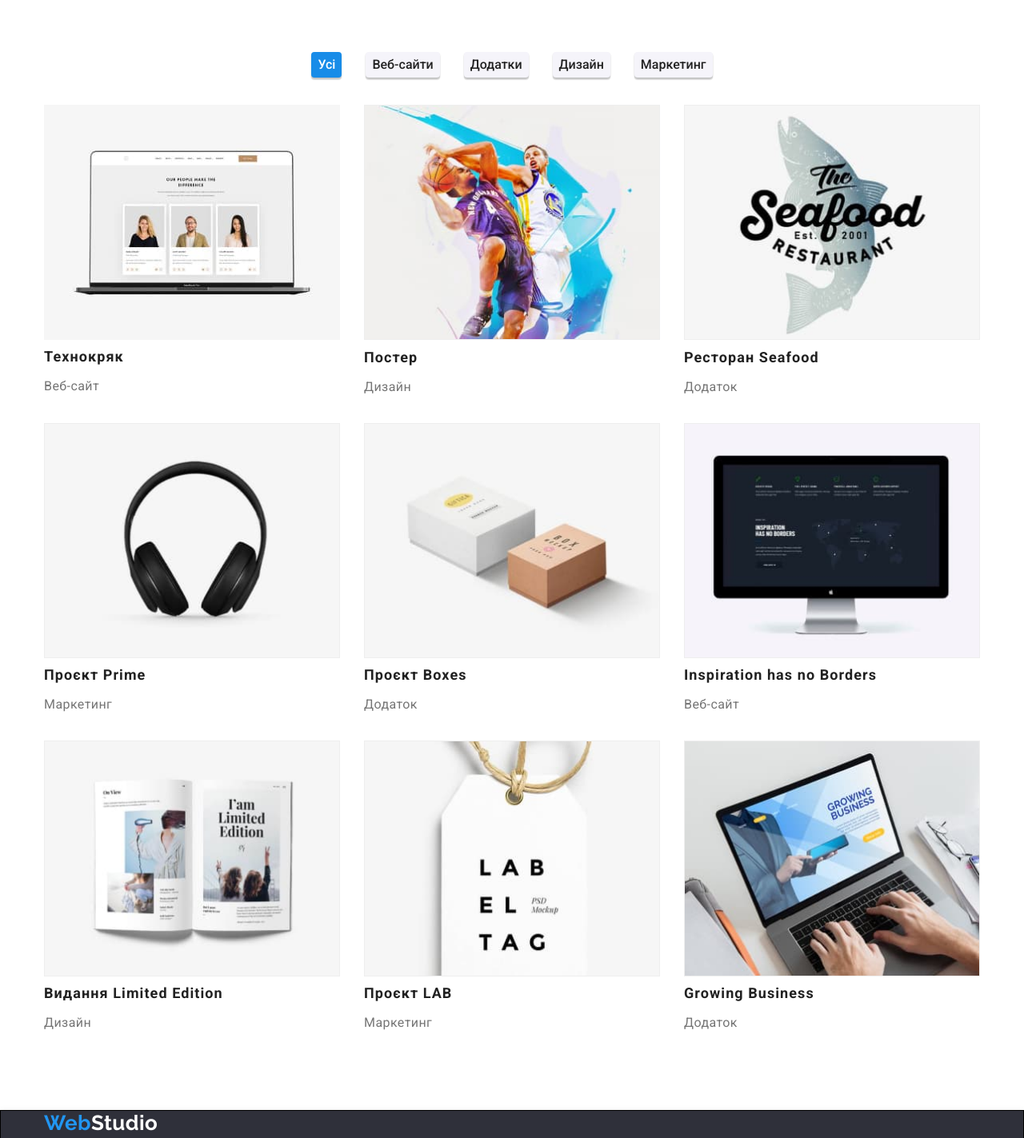
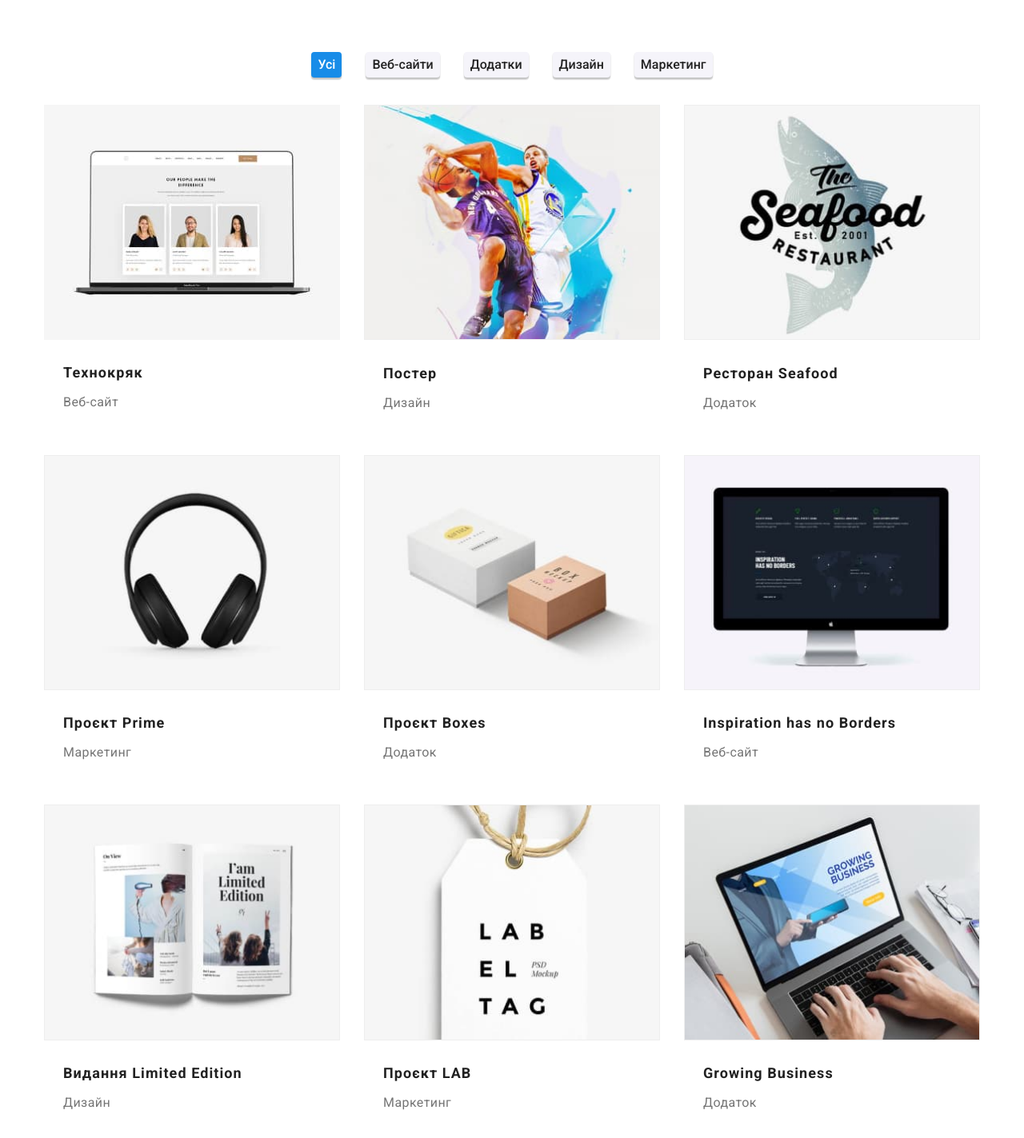
Before and after one commit to YakimovIgor/goit-markup-hw-03, a plain HTML site: page portfolio.html in a window 1280 px wide. Shown: the part 160-1583 px from the top of the page at 80% size. Drawn offline with nearby package versions, Linux system fonts and the light colour scheme.

Commit message:
корректирует страницу портфолио

```diff
--- a/css/styles.css
+++ b/css/styles.css
@@ -522,10 +522,16 @@ p ul {
   border: 1px solid #eeeeee;
 }
 
+.container.demonstration {
+  padding-top: 20px;
+  padding-bottom: 20px;
+  padding-left: 24px;
+  padding-right: 24px;
+}
+
 .demonstration-title {
   padding: 0;
   margin: 0;
-  width: 322px;
   margin-bottom: 4px;
   font-size: 18px;
   line-height: 2;
@@ -535,7 +541,6 @@ p ul {
 .demonstration-text {
   padding: 0;
   margin: 0;
-  width: 322px;
   font-size: 16px;
   line-height: 1.88;
   color: var(--primary-text-color);
--- a/portfolio.html
+++ b/portfolio.html
@@ -78,7 +78,7 @@
 
         <div class="container post-list">
           <ul class="container images">
-            <li class="container-post">
+            <li>
               <img
                 src="./images/techno.jpg"
                 alt="Презентація"
@@ -86,10 +86,12 @@
                 height="294"
                 class="demonstration-image-techno"
               />
+              <div class="container demonstration">
                 <h2 class="demonstration-title">Технокряк</h2>
                 <p class="demonstration-text">Веб-сайт</p>
+              </div>
             </li>
-            <li class="container post">
+            <li>
               <img
                 src="./images/basketball.jpg"
                 alt="basketball"
@@ -97,10 +99,12 @@
                 height="294"
                 class="demonstration-image-basketball"
               />
+              <div class="container demonstration">
                 <h2 class="demonstration-title">Постер</h2>
                 <p class="demonstration-text">Дизайн</p>
+              </div>
             </li>
-            <li class="container post">
+            <li>
               <img
                 src="./images/fish.jpg"
                 alt="Рибний ресторан"
@@ -108,10 +112,12 @@
                 height="294"
                 class="demonstration-image-fish"
               />
+              <div class="container demonstration">
                 <h2 class="demonstration-title">Ресторан Seafood</h2>
                 <p class="demonstration-text">Додаток</p>
+              </div>
             </li>
-            <li class="container post">
+            <li>
               <img
                 src="./images/headphones.jpg"
                 alt="Навушники"
@@ -119,10 +125,12 @@
                 height="294"
                 class="demonstration-image-headphones"
               />
+              <div class="container demonstration">
                 <h2 class="demonstration-title">Проєкт Prime</h2>
                 <p class="demonstration-text">Маркетинг</p>
+              </div>
             </li>
-            <li class="container post">
+            <li>
               <img
                 src="./images/boxes.jpg"
                 alt="Коробки"
@@ -130,10 +138,12 @@
                 height="294"
                 class="demonstration-image-boxes"
               />
+              <div class="container demonstration">
                 <h2 class="demonstration-title">Проєкт Boxes</h2>
                 <p class="demonstration-text">Додаток</p>
+              </div>
             </li>
-            <li class="container post">
+            <li>
               <img
                 src="./images/monitor.jpg"
                 alt="Монітор"
@@ -141,10 +151,12 @@
                 height="294"
                 class="demonstration-image-monitor"
               />
+              <div class="container demonstration">
                 <h2 class="demonstration-title">Inspiration has no Borders</h2>
                 <p class="demonstration-text">Веб-сайт</p>
+              </div>
             </li>
-            <li class="container post">
+            <li>
               <img
                 src="./images/book.jpg"
                 alt="Книга лімітоване видання"
@@ -152,10 +164,12 @@
                 height="294"
                 class="demonstration-image-book"
               />
+              <div class="container demonstration">
                 <h2 class="demonstration-title">Видання Limited Edition</h2>
                 <p class="demonstration-text">Дизайн</p>
+              </div>
             </li>
-            <li class="container post">
+            <li>
               <img
                 src="./images/lab.jpg"
                 alt="Проект лаб"
@@ -163,10 +177,12 @@
                 height="294"
                 class="demonstration-image-lab"
               />
+              <div class="container demonstration">
                 <h2 class="demonstration-title">Проєкт LAB</h2>
                 <p class="demonstration-text">Маркетинг</p>
+              </div>
             </li>
-            <li class="container post">
+            <li>
               <img
                 src="./images/notebook.jpg"
                 alt="Навчання на ноутбуці"
@@ -174,8 +190,10 @@
                 height="294"
                 class="demonstration-image-notebook"
               />
+              <div class="container demonstration">
                 <h2 class="demonstration-title">Growing Business</h2>
                 <p class="demonstration-text">Додаток</p>
+              </div>
             </li>
           </ul>
         </div>
```
Lines whose indentation alone changed are shown as unchanged.
